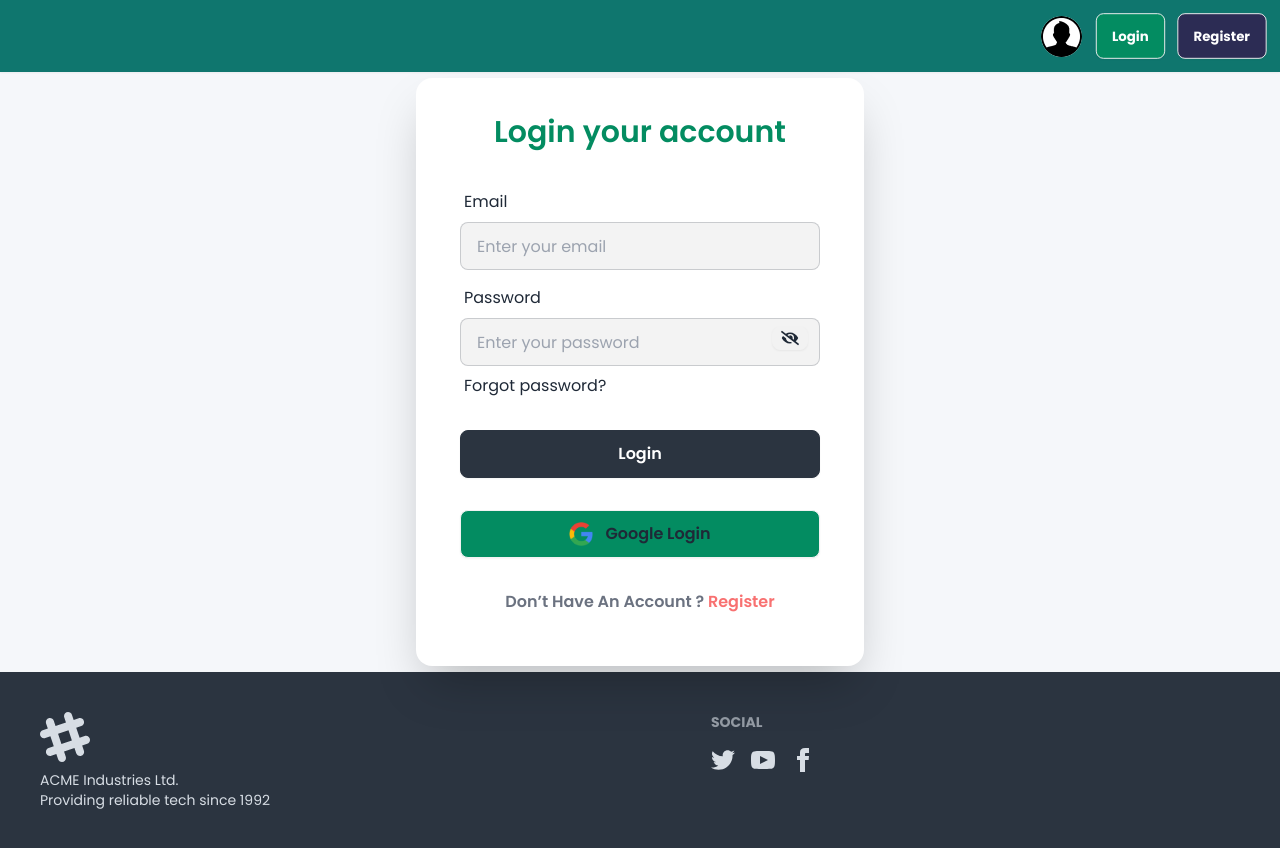
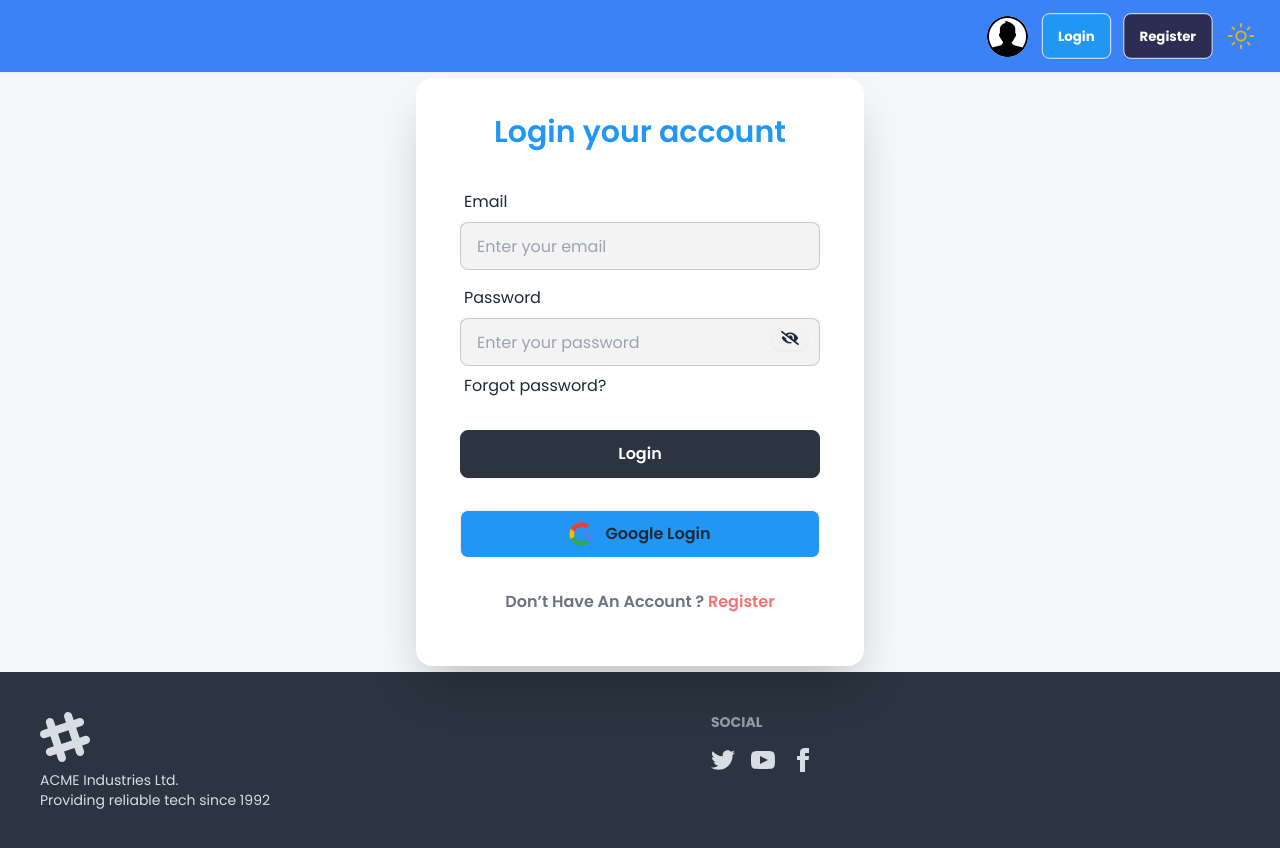
Before and after one commit to DeveloperMonirBD/task-management-client, a React (Vite) app: page /auth/login in a window 1280 px wide. Built offline with nearby package versions, Linux system fonts and the light colour scheme; no server answers.

Commit message:
added dark and light mode

```diff
--- a/package.json
+++ b/package.json
@@ -12,6 +12,7 @@
   "dependencies": {
     "axios": "^1.7.9",
     "firebase": "^11.3.1",
+    "flowbite-react": "^0.10.2",
     "framer-motion": "^11.11.17",
     "localforage": "^1.10.0",
     "match-sorter": "^7.0.0",
--- a/src/components/Navbar.jsx
+++ b/src/components/Navbar.jsx
@@ -1,15 +1,42 @@
-import { useContext } from 'react';
-import { Link, NavLink } from 'react-router-dom';
+import { useContext, useEffect, useState } from 'react';
+import { IoMoonOutline, IoSunnyOutline } from 'react-icons/io5';
+import { Link } from 'react-router-dom';
 import userIcon from '../assets/user.png';
 import { AuthContext } from '../provider/AuthProvider';
 
 const Navbar = () => {
     const { user, logOut } = useContext(AuthContext);
 
+    const [mode, setMode] = useState('light');
+
+    // Load theme from local storage on mount
+    useEffect(() => {
+        const storedTheme = localStorage.getItem('theme');
+        if (storedTheme) {
+            setMode(storedTheme);
+            document.documentElement.classList.add(storedTheme);
+        }
+    }, []);
+
+    // Toggle Mode Function
+    const toggleMode = () => {
+        if (mode === 'light') {
+            setMode('dark');
+            localStorage.setItem('theme', 'dark');
+            document.documentElement.classList.add('dark');
+            document.documentElement.classList.remove('light');
+        } else {
+            setMode('light');
+            localStorage.setItem('theme', 'light');
+            document.documentElement.classList.add('light');
+            document.documentElement.classList.remove('dark');
+        }
+    };
+
 
     return (
         <div className="navbar container mx-auto px-3 py-3">
-            <div className='navbar-start'></div>
+            <div className="navbar-start"></div>
             <div className="navbar-end md:flex gap-3">
                 <div>
                     {user && user?.email ? (
@@ -43,6 +70,23 @@ const Navbar = () => {
                     )}
                 </div>
             </div>
+
+            {/* DarkMode Light Mode  */}
+            <div className="ml-3 mr-3">
+                {mode === 'light' ? (
+                    <button onClick={toggleMode}>
+                        <span className="text-3xl text-yellow-500">
+                            <IoSunnyOutline />
+                        </span>
+                    </button>
+                ) : (
+                    <button onClick={toggleMode}>
+                        <span className="text-3xl text-gray-500">
+                            <IoMoonOutline />
+                        </span>
+                    </button>
+                )}
+            </div>
         </div>
     );
 };
--- a/src/components/TaskManagementApp.jsx
+++ b/src/components/TaskManagementApp.jsx
@@ -1,5 +1,5 @@
-import React, { useState, useEffect } from 'react';
 import axios from 'axios';
+import React, { useEffect, useState } from 'react';
 import Swal from 'sweetalert2';
 
 const TaskManagementApp = () => {
@@ -126,17 +126,17 @@ const TaskManagementApp = () => {
     };
 
     return (
-        <div className="min-h-screen bg-gray-100 p-4">
-            <h1 className="text-3xl font-bold text-center mb-8">Task Management</h1>
+        <div className="min-h-screen bg-gray-100 p-4 dark:bg-gray-800 dark:text-white">
+            <h1 className="text-4xl font-semibold text-center mb-10">Task Management</h1>
             <div className="max-w-4xl mx-auto">
                 {/* Add Task Form */}
-                <form onSubmit={handleAddTask} className="bg-white p-4 rounded-lg shadow mb-8">
+                <form onSubmit={handleAddTask} className="bg-white p-4 rounded-lg shadow mb-8 dark:bg-neutral dark:text-white ">
                     <input
                         type="text"
                         placeholder="Task Title"
                         value={newTask.Title}
                         onChange={e => setNewTask({ ...newTask, Title: e.target.value })}
-                        className="w-full p-2 mb-2 border rounded"
+                        className="w-full p-2 mb-2 border rounded dark:bg-gray-800 dark:text-white dark:border-gray-700"
                         maxLength={50}
                         required
                     />
@@ -144,15 +144,22 @@ const TaskManagementApp = () => {
                         placeholder="Task Description"
                         value={newTask.Description}
                         onChange={e => setNewTask({ ...newTask, Description: e.target.value })}
-                        className="w-full p-2 mb-2 border rounded"
+                        className="w-full p-2 mb-2 border rounded dark:bg-gray-800 dark:text-white dark:border-gray-700"
                         maxLength={200}
                     />
-                    <select value={newTask.Category} onChange={e => setNewTask({ ...newTask, Category: e.target.value })} className="w-full p-2 mb-2 border rounded" required>
+                    <select
+                        value={newTask.Category}
+                        onChange={e => setNewTask({ ...newTask, Category: e.target.value })}
+                        className="w-full p-2 mb-2 border rounded dark:bg-gray-800 dark:text-white dark:border-gray-700"
+                        required>
                         <option value="To-Do">To-Do</option>
                         <option value="In Progress">In Progress</option>
                         <option value="Done">Done</option>
                     </select>
-                    <button type="submit" disabled={isLoading} className="w-full bg-blue-500 text-white p-2 rounded hover:bg-blue-600 disabled:bg-blue-300">
+                    <button
+                        type="submit"
+                        disabled={isLoading}
+                        className="w-full bg-blue-500 text-white p-2 rounded hover:bg-blue-600 disabled:bg-blue-300 dark:bg-gray-900 dark:hover:bg-gray-800 dark:text-white transition">
                         {isLoading ? 'Adding...' : 'Add Task'}
                     </button>
                 </form>
@@ -160,14 +167,18 @@ const TaskManagementApp = () => {
                 {/* Task Columns */}
                 <div className="grid grid-cols-1 md:grid-cols-3 gap-4">
                     {['To-Do', 'In Progress', 'Done'].map(category => (
-                        <div key={category} onDrop={e => handleDrop(e, category)} onDragOver={e => e.preventDefault()} className="bg-white p-4 rounded-lg shadow">
+                        <div key={category} onDrop={e => handleDrop(e, category)} onDragOver={e => e.preventDefault()} className="bg-white p-4 rounded-lg shadow dark:bg-neutral dark:text-white">
                             <h2 className="text-xl font-semibold mb-4">{category}</h2>
                             {Array.isArray(tasks) &&
                                 tasks
                                     .filter(task => task.Category === category)
                                     .sort((a, b) => a.order - b.order)
                                     .map((task, index) => (
-                                        <div key={task._id} draggable onDragStart={e => handleDragStart(e, task._id)} className="p-4 mb-4 border rounded-lg bg-gray-50">
+                                        <div
+                                            key={task._id}
+                                            draggable
+                                            onDragStart={e => handleDragStart(e, task._id)}
+                                            className="p-4 mb-4 border rounded-lg bg-gray-50 dark:bg-gray-800 dark:text-white dark:border-gray-700">
                                             <h3 className="font-bold">{task.Title}</h3>
                                             <p className="text-sm text-gray-600">{task.Description}</p>
                                             <p className="text-xs text-gray-400">{new Date(task.TimeStamp).toLocaleString()}</p>
@@ -184,13 +195,12 @@ const TaskManagementApp = () => {
                                                 <button onClick={() => handleDeleteTask(task._id)} className="text-sm text-red-500 hover:text-red-700">
                                                     Delete
                                                 </button>
-
                                                 {/* re-order btn */}
                                                 <button onClick={() => handleReorder(task._id, index - 1, category)} disabled={index === 0}>
-                                                    ⬆
+                                                    ⬆️
                                                 </button>
                                                 <button onClick={() => handleReorder(task._id, index + 1, category)} disabled={index === tasks.filter(t => t.Category === category).length - 1}>
-                                                    ⬇
+                                                    ⬇️
                                                 </button>
                                             </div>
                                         </div>
--- a/src/layouts/MainLayout.jsx
+++ b/src/layouts/MainLayout.jsx
@@ -7,14 +7,14 @@ const MainLayout = () => {
     return (
         <div className="font-poppins">
             <Toaster position="top-right" reverseOrder={false} />
-            <header className="sticky top-0  bg-[#0F766E] shadow-sm z-10">
+            <header className="sticky top-0  bg-blue-500 shadow-sm z-10 dark:bg-neutral dark:text-white ">
                 {/* Navbar */}
                 <Navbar />
             </header>
 
             <main className="bg-neutralSilver">
                 {/* Dynamic Section  */}
-                <div className="min-h-[calc(100vh-232px)] px-3">
+                <div className="min-h-[calc(100vh-232px)]">
                     <Outlet />
                 </div>
             </main>
--- a/src/pages/Home.jsx
+++ b/src/pages/Home.jsx
@@ -2,7 +2,7 @@ import TaskManagementApp from "../components/TaskManagementApp";
 
 const Home = () => {
     return (
-        <div className="bg-gray-100 min-h-screen px-5 py-20">
+        <div className="bg-gray-100 min-h-screen px-5 py-20 dark:bg-gray-800 dark:text-white">
             <TaskManagementApp />
         </div>
     );
--- a/tailwind.config.js
+++ b/tailwind.config.js
@@ -1,8 +1,10 @@
+/* eslint-disable no-undef */
 import daisyui from 'daisyui';
+const flowbite = require('flowbite-react/tailwind');
 
 /** @type {import('tailwindcss').Config} */
 export default {
-    content: ['./index.html', './src/**/*.{js,ts,jsx,tsx}'],
+    content: ['./index.html', './src/**/*.{js,ts,jsx,tsx}', flowbite.content()],
     theme: {
         extend: {
             fontFamily: {
@@ -11,12 +13,13 @@ export default {
             colors: {
                 neutralSilver: '#F5F7Fa',
                 neutralDGrey: '#4D4D4D',
-                brandPrimary: '#038C61',
+                brandPrimary: '#2196F3',
                 brandSecondary: '#2C2C54',
                 neutralGrey: '#717171',
-                brandLight: '#ffffff',
+                brandLight: '#ffffff'
             }
         }
     },
+    darkMode: 'selector',
     plugins: [daisyui]
 };
```
Also changed, not shown: 1 other file (tests, documents, lock files or other folders).
